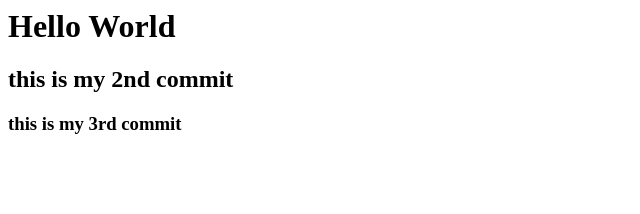
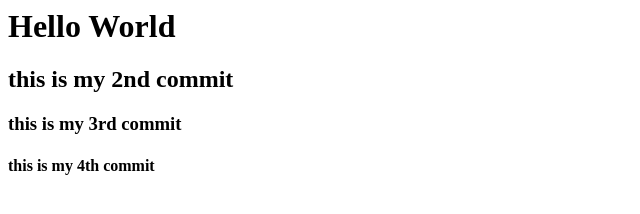
Before and after one commit to ChirathDeSilva/PAF-1, a plain HTML site: page Index.html in a window 1280 px wide. Shown: the whole page, without its empty margins (0-640 px from the left). Drawn offline with Linux system fonts and the light colour scheme.

Commit message:
3rd commit~

```diff
--- a/Index.html
+++ b/Index.html
@@ -7,6 +7,8 @@
 
 		<h2> this is my 2nd commit </h2>
 		<h3> this is my 3rd commit </h3>
+		<h4> this is my 4th commit </h4>
+
 	</body>
 
 </html>
```
